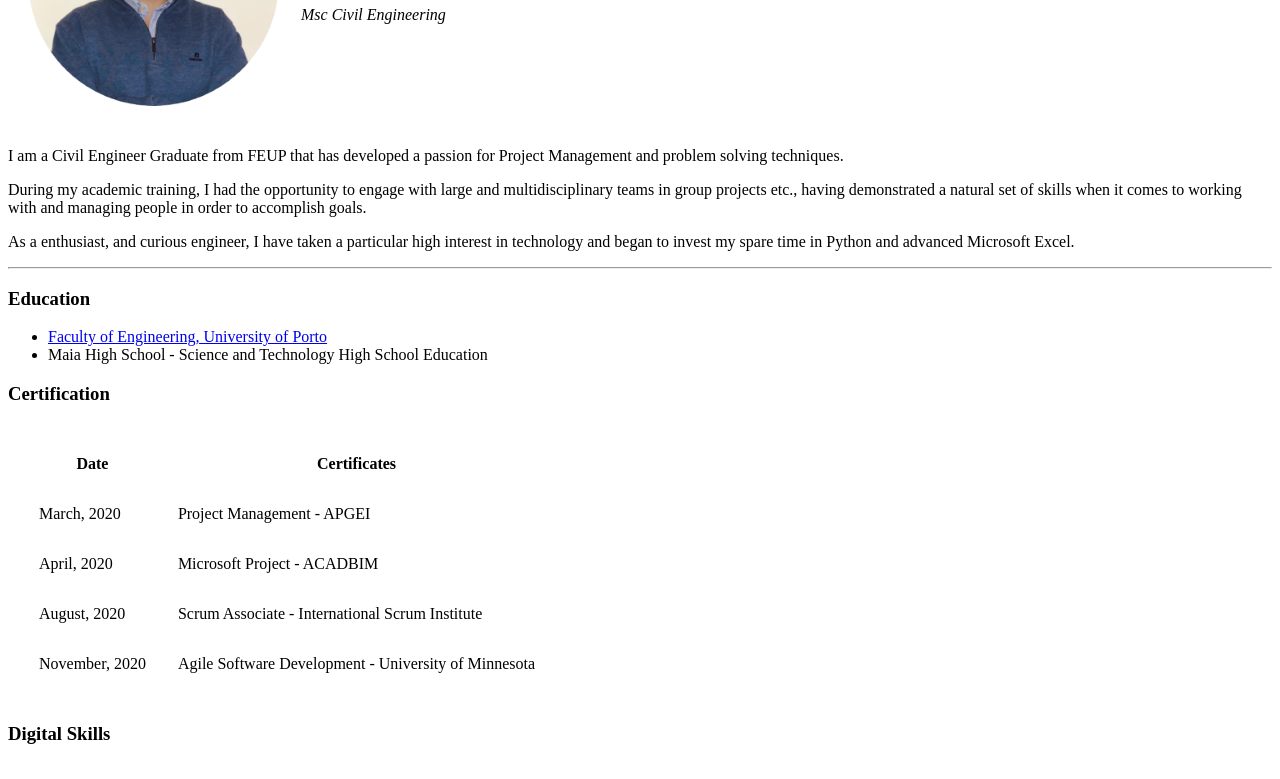
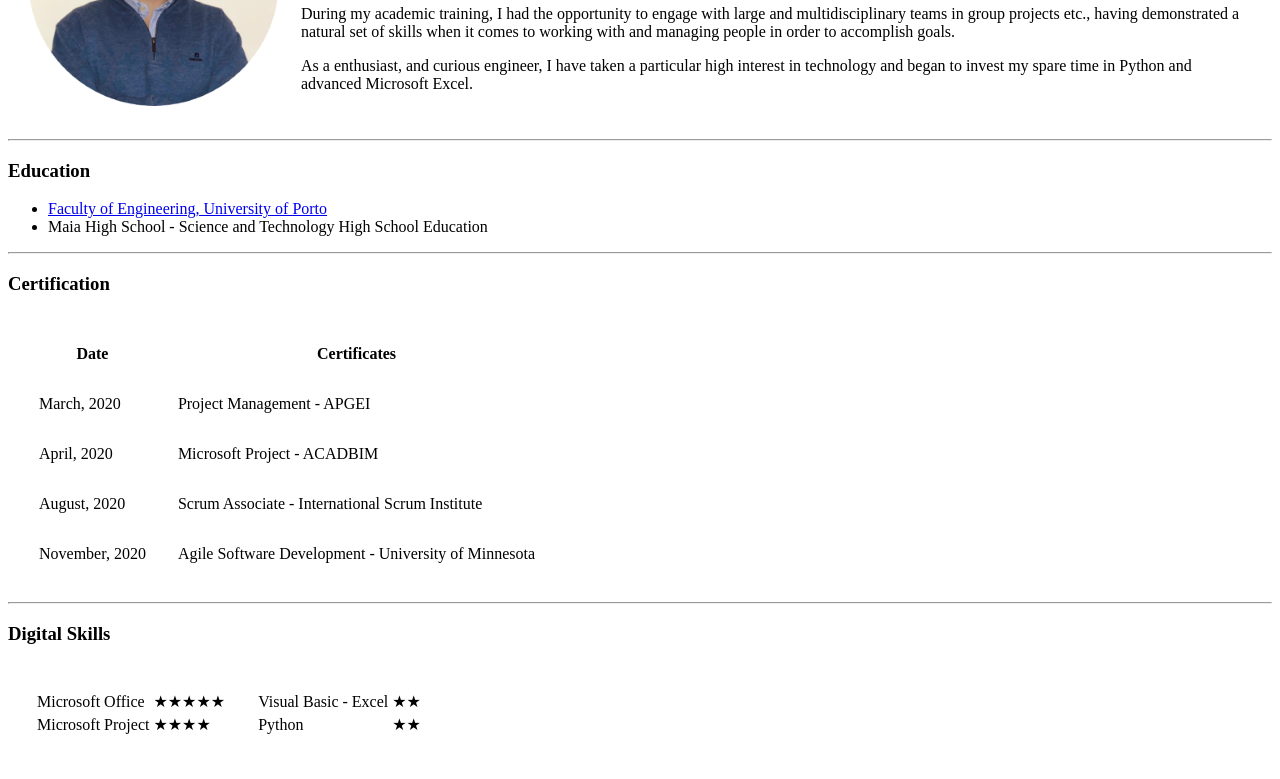
Before and after one commit to dfts10/cv-html, a plain HTML site: page index.html in a window 1280 px wide. Shown: the part 173-952 px from the top of the page. Drawn offline with Linux system fonts and the light colour scheme.

Commit message:
Add files via upload

```diff
--- a/index.html
+++ b/index.html
@@ -9,22 +9,21 @@
       <tr>
         <td><img src="circle-cropped (1).png" alt="diogo profile picture"></td>
         <td><h1>Diogo Silva</h1>
-        <p><em>Msc Civil Engineering</em></p></td>
+        <p><em>Msc Civil Engineering</em></p>
+        <p>I am a Civil Engineer Graduate from FEUP that has developed a passion for Project Management and problem solving techniques.</p>
+
+      <p>During my academic training, I had the opportunity to engage with large and multidisciplinary teams in group projects etc., having demonstrated a natural set of skills when it comes to working with and managing people in order to accomplish goals.</p>
+
+      <p>As a enthusiast, and curious engineer, I have taken a particular high interest in technology and began to invest my spare time in Python and advanced Microsoft Excel.</p></td>
       </tr>
     </table>
-
-
-    <p>I am a Civil Engineer Graduate from FEUP that has developed a passion for Project Management and problem solving techniques.</p>
-
-<p>During my academic training, I had the opportunity to engage with large and multidisciplinary teams in group projects etc., having demonstrated a natural set of skills when it comes to working with and managing people in order to accomplish goals.</p>
-
-<p>As a enthusiast, and curious engineer, I have taken a particular high interest in technology and began to invest my spare time in Python and advanced Microsoft Excel.</p>
     <hr>
     <h3><strong>Education</strong></h3>
     <ul>
       <li><a href="https://www.fe.up.pt/">Faculty of Engineering, University of Porto</a></li>
       <li>Maia High School - Science and Technology High School Education</li>
     </ul>
+    <hr>
     <p></p>
     <h3>Certification</h3>
     <table cellspacing="30">
@@ -53,6 +52,7 @@
         </tr>
       </tbody>
     </table>
+    <hr>
     <h3>Digital Skills</h3>
     <table cellspacing="25">
       <tr>
```
